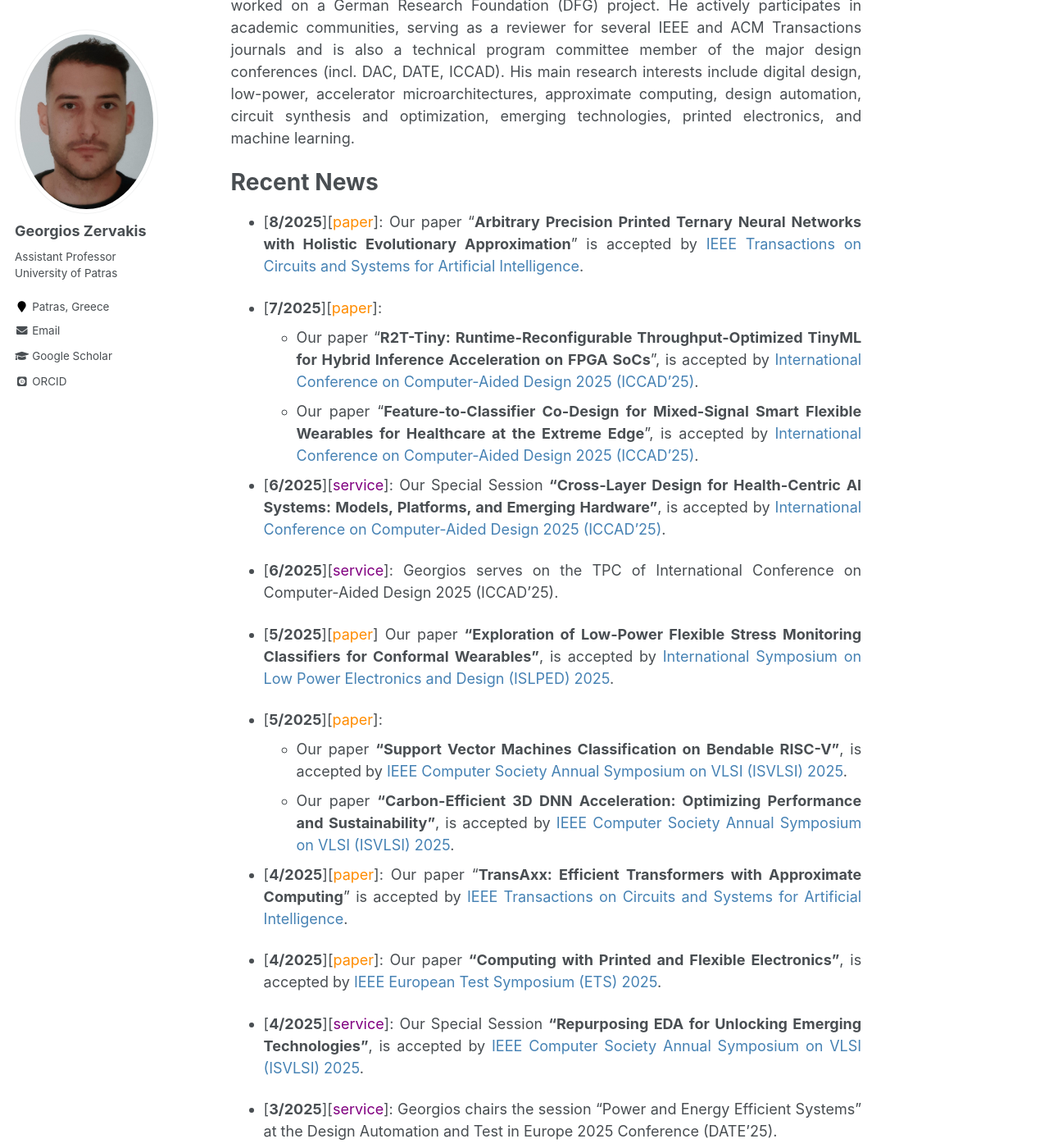
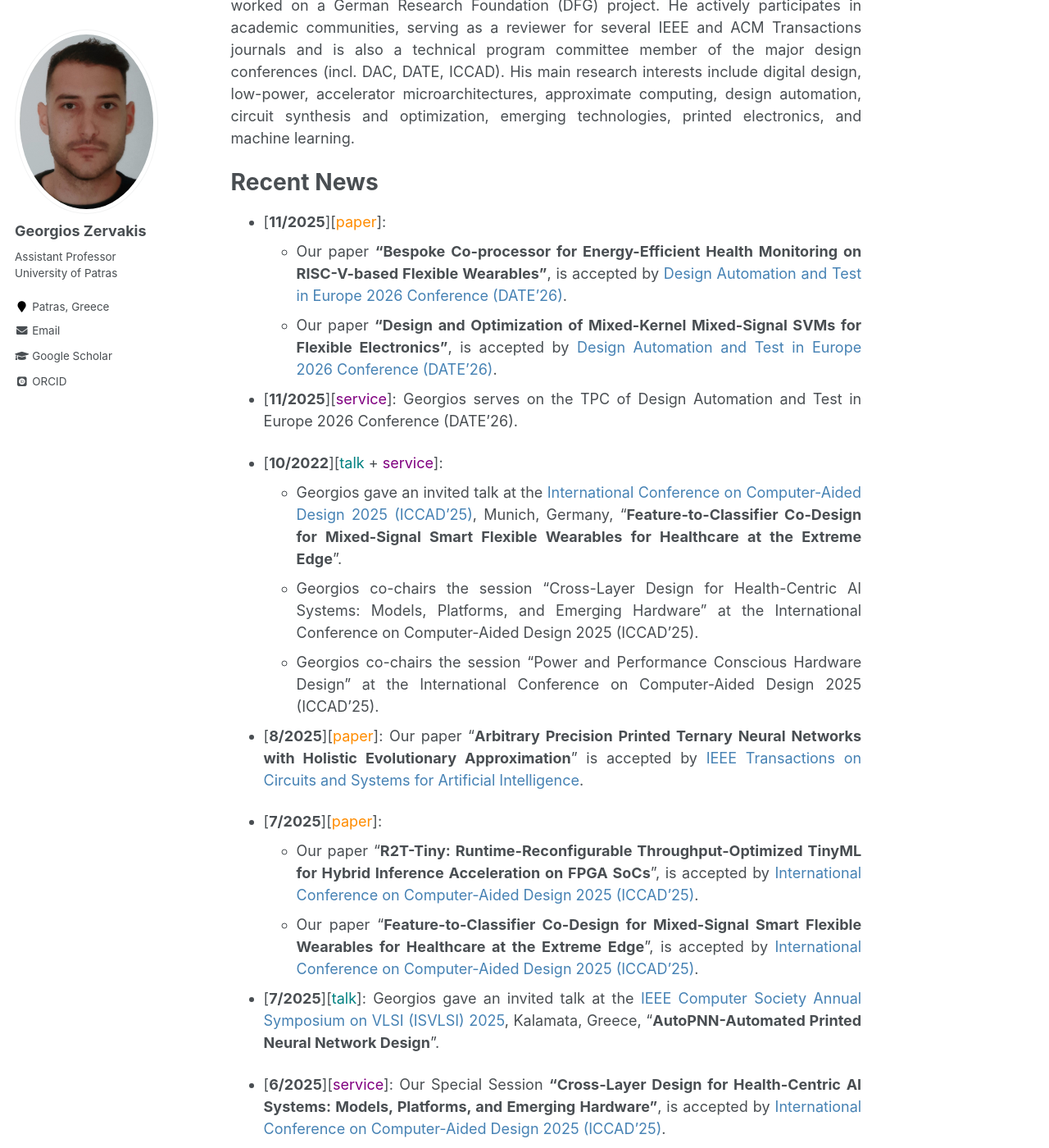
Before and after one commit to giozerv/giozerv.github.io, a Jekyll site: the page built from _pages/about.md, in a window 1280 px wide and 1400 px high, scrolled down 491 px. Shown: the whole window at 82% size. Built offline with Jekyll 4.4.1, drawn with Linux system fonts in a browser that asks for light colours; some web fonts are replaced.

Commit message:
Update about.md

```diff
--- a/_pages/about.md
+++ b/_pages/about.md
@@ -22,11 +22,24 @@ Georgios Zervakis is an Assistant Professor at the [Department of Computer Engin
 Recent News
 ===
 
+* [**11/2025**][<span style="color:darkorange">paper</span>]:
+  * Our paper **"Bespoke Co-processor for Energy-Efficient Health Monitoring on RISC-V-based Flexible Wearables"**, is accepted by <span style="color:SteelBlue">Design Automation and Test in Europe 2026 Conference (DATE'26)</span>.
+  * Our paper **"Design and Optimization of Mixed-Kernel Mixed-Signal SVMs for Flexible Electronics"**, is accepted by <span style="color:SteelBlue">Design Automation and Test in Europe 2026 Conference (DATE'26)</span>.
+
+* [**11/2025**][<span style="color:purple">service</span>]: Georgios serves on the TPC of Design Automation and Test in Europe 2026 Conference (DATE'26).
+
+* [**10/2022**][<span style="color:Teal">talk</span> + <span style="color:purple">service</span>]:
+  * Georgios gave an invited talk at the <span style="color:SteelBlue">International Conference on Computer-Aided Design 2025 (ICCAD'25)</span>, Munich, Germany, "**Feature-to-Classifier Co-Design for Mixed-Signal Smart Flexible Wearables for Healthcare at the Extreme Edge**".
+  * Georgios co-chairs the session "Cross-Layer Design for Health-Centric AI Systems: Models, Platforms, and Emerging Hardware" at the International Conference on Computer-Aided Design 2025 (ICCAD'25).
+  * Georgios co-chairs the session "Power and Performance Conscious Hardware Design" at the International Conference on Computer-Aided Design 2025 (ICCAD'25).
+
 * [**8/2025**][<span style="color:darkorange">paper</span>]: Our paper "**Arbitrary Precision Printed Ternary Neural Networks with Holistic Evolutionary Approximation**" is accepted by <span style="color:SteelBlue">IEEE Transactions on Circuits and Systems for Artificial Intelligence</span>.
 
 * [**7/2025**][<span style="color:darkorange">paper</span>]:
   * Our paper "**R2T-Tiny: Runtime-Reconfigurable Throughput-Optimized TinyML for Hybrid Inference Acceleration on FPGA SoCs**", is accepted by <span style="color:SteelBlue">International Conference on Computer-Aided Design 2025 (ICCAD'25)</span>.
   * Our paper "**Feature-to-Classifier Co-Design for Mixed-Signal Smart Flexible Wearables for Healthcare at the Extreme Edge**", is accepted by <span style="color:SteelBlue">International Conference on Computer-Aided Design 2025 (ICCAD'25)</span>.
+
+* [**7/2025**][<span style="color:Teal">talk</span>]: Georgios gave an invited talk at the <span style="color:SteelBlue">IEEE Computer Society Annual Symposium on VLSI (ISVLSI) 2025</span>, Kalamata, Greece, "**AutoPNN-Automated Printed Neural Network Design**".
 
 * [**6/2025**][<span style="color:purple">service</span>]: Our Special Session **"Cross-Layer Design for Health-Centric AI Systems: Models, Platforms, and Emerging Hardware"**, is accepted by <span style="color:SteelBlue">International Conference on Computer-Aided Design 2025 (ICCAD'25)</span>.
 
```
